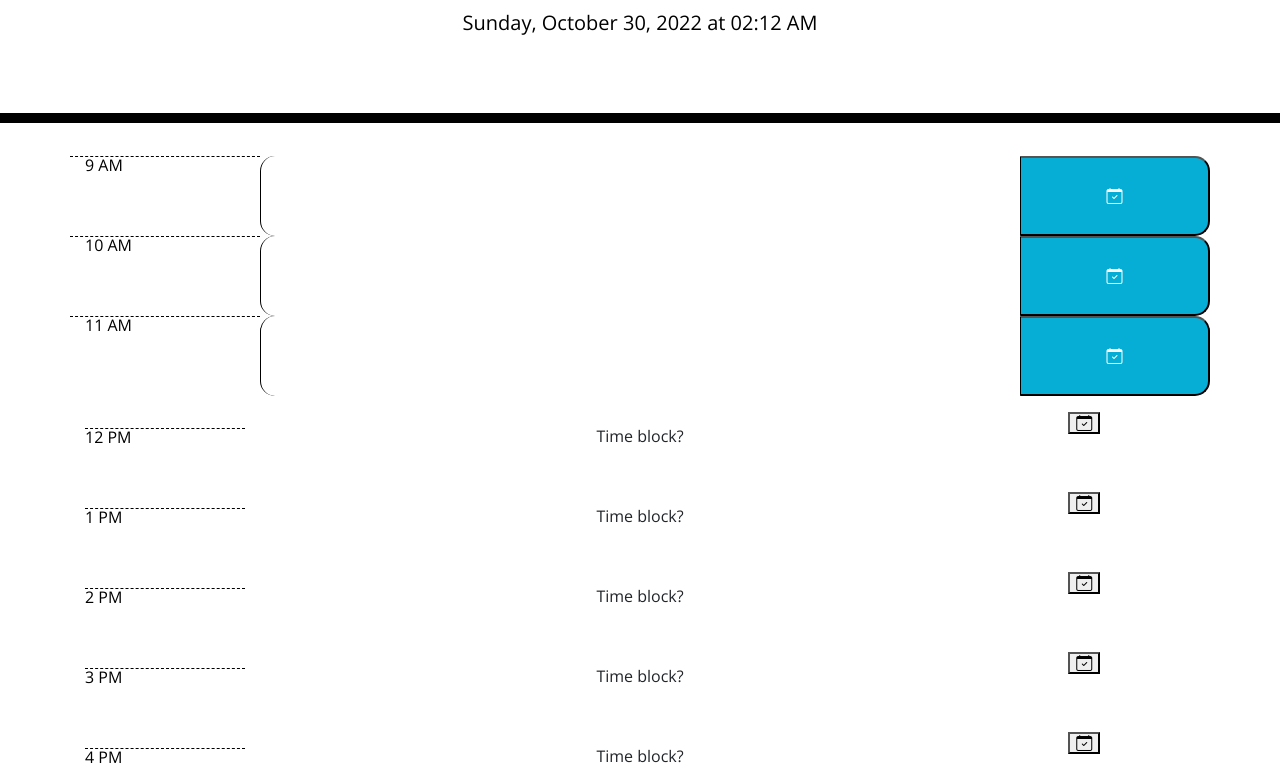
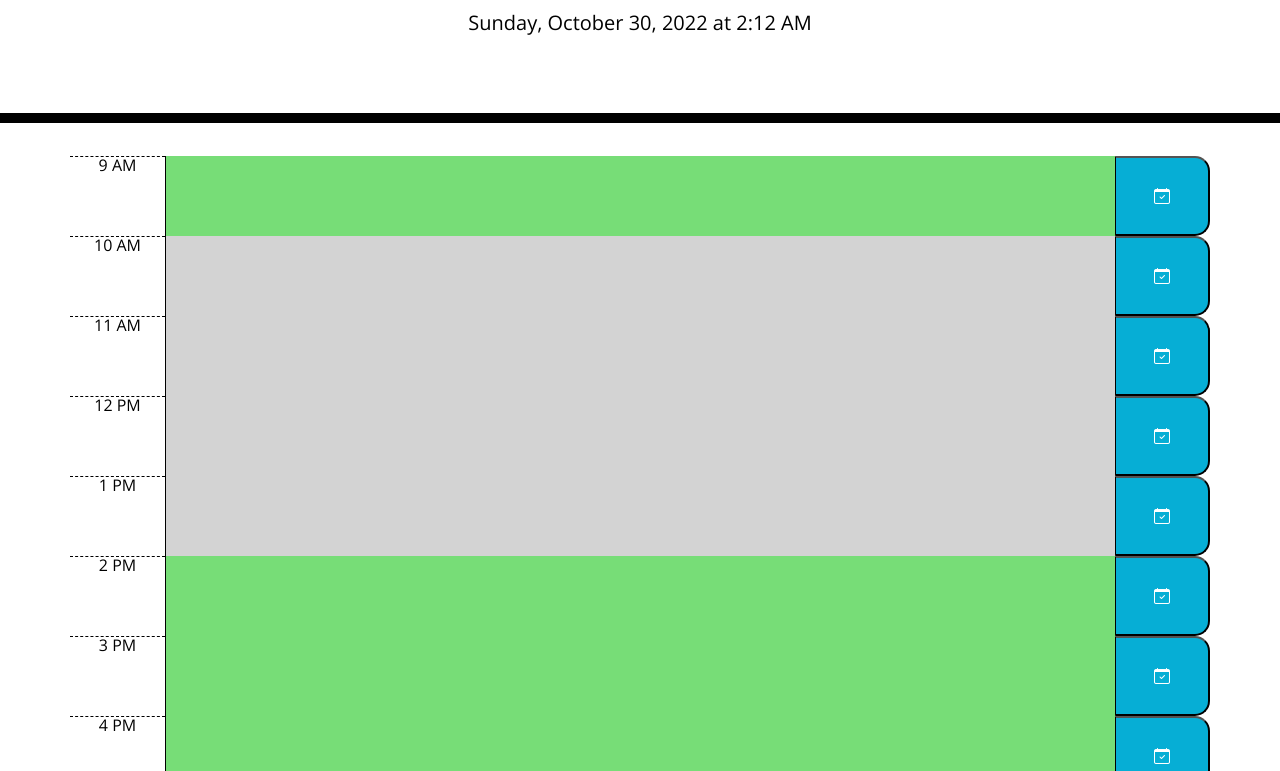
Before and after one commit to genmla/nu-coding-challenge-05, a plain HTML site: page index.html in a window 1280 px wide. Shown: the part 181-952 px from the top of the page. Drawn offline with nearby package versions, Linux system fonts and the light colour scheme.

Commit message:
add condition in JS for color coding

```diff
--- a/assets/scripts.js
+++ b/assets/scripts.js
@@ -2,8 +2,130 @@
 var currentDay = $('#currentDay')
 
 function displayTime() {
-    var currentTime = moment().format('dddd, MMMM DD, YYYY [at] hh:mm A');
+    var currentTime = moment().format('dddd, MMMM DD, YYYY [at] h:mm A');
     currentDay.text(currentTime);
   }
   //need to have this function in setInterval to keep current time by the second
   setInterval(displayTime, 1000)
+
+  //need to have conditions that add past/present/future class to timeblocks
+  var hour9 =$('#hour-9').text()
+  var text9 =$("#text9")
+  if (hour9 == moment().format('h A')) {
+    text9.addClass("present")
+  }
+  else if (hour9 > moment().format('h A')) {
+    text9.addClass("future")
+  }
+  else if (hour9 < moment().format('h A')) {
+    text9.addClass("past")
+  }
+
+  var hour10 =$('#hour-10').text()
+  var text10 =$("#text10")
+  if (hour10 == moment().format('h A')) {
+    text10.addClass("present")
+  }
+  else if (hour10 > moment().format('h A')) {
+    text10.addClass("future")
+  }
+  else if (hour10 < moment().format('h A')) {
+    text10.addClass("past")
+  }
+
+  var hour11 =$('#hour-11').text()
+  var text11 =$("#text11")
+  if (hour11 == moment().format('h A')) {
+    text11.addClass("present")
+  }
+  else if (hour11 > moment().format('h A')) {
+    text11.addClass("future")
+  }
+  else if (hour11 < moment().format('h A')) {
+    text11.addClass("past")
+  }
+
+  var hour12 =$('#hour-12').text()
+  var text12 =$("#text12")
+  if (hour12 == moment().format('h A')) {
+    text12.addClass("present")
+  }
+  else if (hour12 > moment().format('h A')) {
+    text12.addClass("future")
+  }
+  else if (hour12 < moment().format('h A')) {
+    text12.addClass("past")
+  }
+
+  var hour1 =$('#hour-1').text()
+  var text1 =$("#text1")
+  if (hour1 == moment().format('h A')) {
+    hour1.addClass("present")
+  }
+  else if (hour1 > moment().format('h A')) {
+    text1.addClass("future")
+  }
+  else if (hour1 < moment().format('h A')) {
+    text1.addClass("past")
+  }
+
+  var hour2 =$('#hour-2').text()
+  var text2 =$("#text2")
+  if (hour2 == moment().format('h A')) {
+    text2.addClass("present")
+  }
+  else if (hour2 > moment().format('h A')) {
+    text2.addClass("future")
+  }
+  else if (hour2 < moment().format('h A')) {
+    text2.addClass("past")
+  }
+
+  var hour3 =$('#hour-3').text()
+  var text3 =$("#text3")
+  if (hour3 == moment().format('h A')) {
+    text3.addClass("present")
+  }
+  else if (hour3 > moment().format('h A')) {
+    text3.addClass("future")
+  }
+  else if (hour3 < moment().format('h A')) {
+    text3.addClass("past")
+  }
+
+  var hour4 =$('#hour-4').text()
+  var text4 =$("#text4")
+  if (hour4 == moment().format('h A')) {
+    text4.addClass("present")
+  }
+  else if (hour4 > moment().format('h A')) {
+    text4.addClass("future")
+  }
+  else if (hour4 < moment().format('h A')) {
+    text4.addClass("past")
+  }
+
+  var hour5 =$('#hour-5').text()
+  var text5 =$("#text5")
+  if (hour5 == moment().format('h A')) {
+    text5.addClass("present")
+  }
+  else if (hour5 > moment().format('h A')) {
+    text5.addClass("future")
+  }
+  else if (hour5 < moment().format('h A')) {
+    text5.addClass("past")
+  }
+
+  var hourx =$('#hour-x').text()
+  var textx =$("#textx")
+  console.log(hourx)
+  if (hourx == moment().format('h A')) {
+    textx.addClass("present")
+  }
+  else if (hourx > moment().format('h A')) {
+    textx.addClass("future")
+  }
+  else if (hourx < moment().format('h A')) {
+    textx.addClass("past")
+  }
--- a/index.html
+++ b/index.html
@@ -31,88 +31,58 @@
     <!--Looking at Bootstrap video in module material-->
     <!--row class uses flex-box display-->
     <!--do not need separate divs for each column, can add col size to elements within row-->
-    <div class="row">
-      <p class="hour col-2">9 AM</p>
-      <textarea class="time-block p-4 col-8"></textarea>
-      <button type="button" class="saveBtn p-4 col-2"><i class="bi bi-calendar-check"></i></button>
+    <div class="row time-block">
+      <p class="hour col-1" id="hour-9">9 AM</p>
+      <textarea class="p-4 col-10 description" id="text9"></textarea>
+      <button type="button" class="saveBtn p-4 col-1"><i class="bi bi-calendar-check"></i></button>
     </div>
-    <div class="row">
-      <p class="hour col-2">10 AM</p>
-      <textarea class="time-block p-4 col-8"></textarea>
-      <button type="button" class="saveBtn p-4 col-2"><i class="bi bi-calendar-check"></i></button>
+    <div class="row time-block">
+      <p class="hour col-1" id="hour-10">10 AM</p>
+      <textarea class="p-4 col-10 description" id="text10"></textarea>
+      <button type="button" class="saveBtn p-4 col-1"><i class="bi bi-calendar-check"></i></button>
     </div>
-    <div class="row">
-      <p class="hour col-2">11 AM</p>
-      <textarea class="time-block p-4 col-8"></textarea>
-      <button type="button" class="saveBtn p-4 col-2"><i class="bi bi-calendar-check"></i></button>
+    <div class="row time-block">
+      <p class="hour col-1" id="hour-11">11 AM</p>
+      <textarea class="p-4 col-10 description" id="text11"></textarea>
+      <button type="button" class="saveBtn p-4 col-1"><i class="bi bi-calendar-check"></i></button>
     </div>
-    <!--regarding above comment about separate divs, we do not need the divs below for each column, committing for reference-->
-    <div class="row">
-      <div class="col-2">
-        <p class="hour">12 PM</p>
-      </div>
-      <div class="col-8">
-        <p class="time-block">Time block?</p>
-      </div>
-      <div class="col-2">
-        <button id="saveBtn"><i class="bi bi-calendar-check"></i></button>
-      </div>
+    <div class="row time-block">
+      <p class="hour col-1" id="hour-12">12 PM</p>
+      <textarea class="p-4 col-10 description" id="text12"></textarea>
+      <button type="button" class="saveBtn p-4 col-1"><i class="bi bi-calendar-check"></i></button>
     </div>
-    <div class="row">
-      <div class="col-2">
-        <p class="hour">1 PM</p>
-      </div>
-      <div class="col-8">
-        <p class="time-block">Time block?</p>
-      </div>
-      <div class="col-2">
-        <button id="saveBtn"><i class="bi bi-calendar-check"></i></button>
-      </div>
+    <div class="row time-block">
+      <p class="hour col-1" id="hour-1">1 PM</p>
+      <textarea class="p-4 col-10 description" id="text1"></textarea>
+      <button type="button" class="saveBtn p-4 col-1"><i class="bi bi-calendar-check"></i></button>
     </div>
-    <div class="row">
-      <div class="col-2">
-        <p class="hour">2 PM</p>
-      </div>
-      <div class="col-8">
-        <p class="time-block">Time block?</p>
-      </div>
-      <div class="col-2">
-        <button id="saveBtn"><i class="bi bi-calendar-check"></i></button>
-      </div>
+    <div class="row time-block">
+      <p class="hour col-1" id="hour-2">2 PM</p>
+      <textarea class="p-4 col-10 description" id="text2"></textarea>
+      <button type="button" class="saveBtn p-4 col-1"><i class="bi bi-calendar-check"></i></button>
     </div>
-    <div class="row">
-      <div class="col-2">
-        <p class="hour">3 PM</p>
-      </div>
-      <div class="col-8">
-        <p class="time-block">Time block?</p>
-      </div>
-      <div class="col-2">
-        <button id="saveBtn"><i class="bi bi-calendar-check"></i></button>
-      </div>
+    <div class="row time-block">
+      <p class="hour col-1" id="hour-3">3 PM</p>
+      <textarea class="p-4 col-10 description" id="text3"></textarea>
+      <button type="button" class="saveBtn p-4 col-1"><i class="bi bi-calendar-check"></i></button>
     </div>
-    <div class="row">
-      <div class="col-2">
-        <p class="hour">4 PM</p>
-      </div>
-      <div class="col-8">
-        <p class="time-block">Time block?</p>
-      </div>
-      <div class="col-2">
-        <button id="saveBtn"><i class="bi bi-calendar-check"></i></button>
-      </div>
+    <div class="row time-block">
+      <p class="hour col-1" id="hour-4">4 PM</p>
+      <textarea class="p-4 col-10 description" id="text4"></textarea>
+      <button type="button" class="saveBtn p-4 col-1"><i class="bi bi-calendar-check"></i></button>
     </div>
-    <div class="row">
-      <div class="col-2">
-        <p class="hour">5 PM</p>
-      </div>
-      <div class="col-8">
-        <p class="time-block">Time block?</p>
-      </div>
-      <div class="col-2">
-        <button id="saveBtn"><i class="bi bi-calendar-check"></i></button>
-      </div>
+    <div class="row time-block">
+      <p class="hour col-1" id="hour-5">5 PM</p>
+      <textarea class="p-4 col-10 description" id="text5"></textarea>
+      <button type="button" class="saveBtn p-4 col-1"><i class="bi bi-calendar-check"></i></button>
     </div>
+
+    <div class="row time-block">
+      <p class="hour col-1" id="hour-x">9 PM</p>
+      <textarea class="p-4 col-10 description" id="textx"></textarea>
+      <button type="button" class="saveBtn p-4 col-1"><i class="bi bi-calendar-check"></i></button>
+    </div>
+
   </div>
 
   <script src="https://cdnjs.cloudflare.com/ajax/libs/jquery/3.2.1/jquery.min.js"></script>
```
